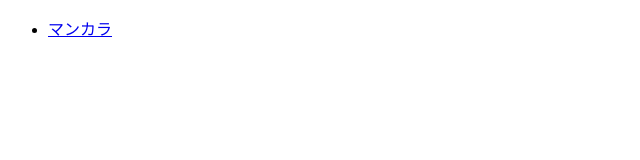
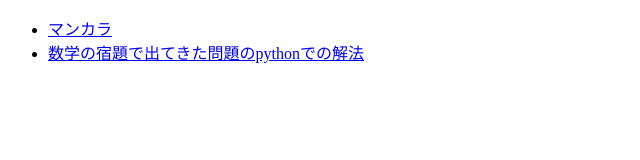
Before and after one commit to T-Tomy-py/T-Tomy-py.github.io, a plain HTML site: page index.html in a window 1280 px wide. Shown: the whole page, without its empty margins (0-640 px from the left). Drawn offline with Linux system fonts and the light colour scheme.

Commit message:
add new page link

```diff
--- a/index.html
+++ b/index.html
@@ -9,6 +9,7 @@
   <body>
     <ul>
     <li><a href="./mancala/index.html">マンカラ</a></li>
+    <li><a href="./math-homework/index.html">数学の宿題で出てきた問題のpythonでの解法</a></li>
     </ul>
   </body>
 </html>
```
